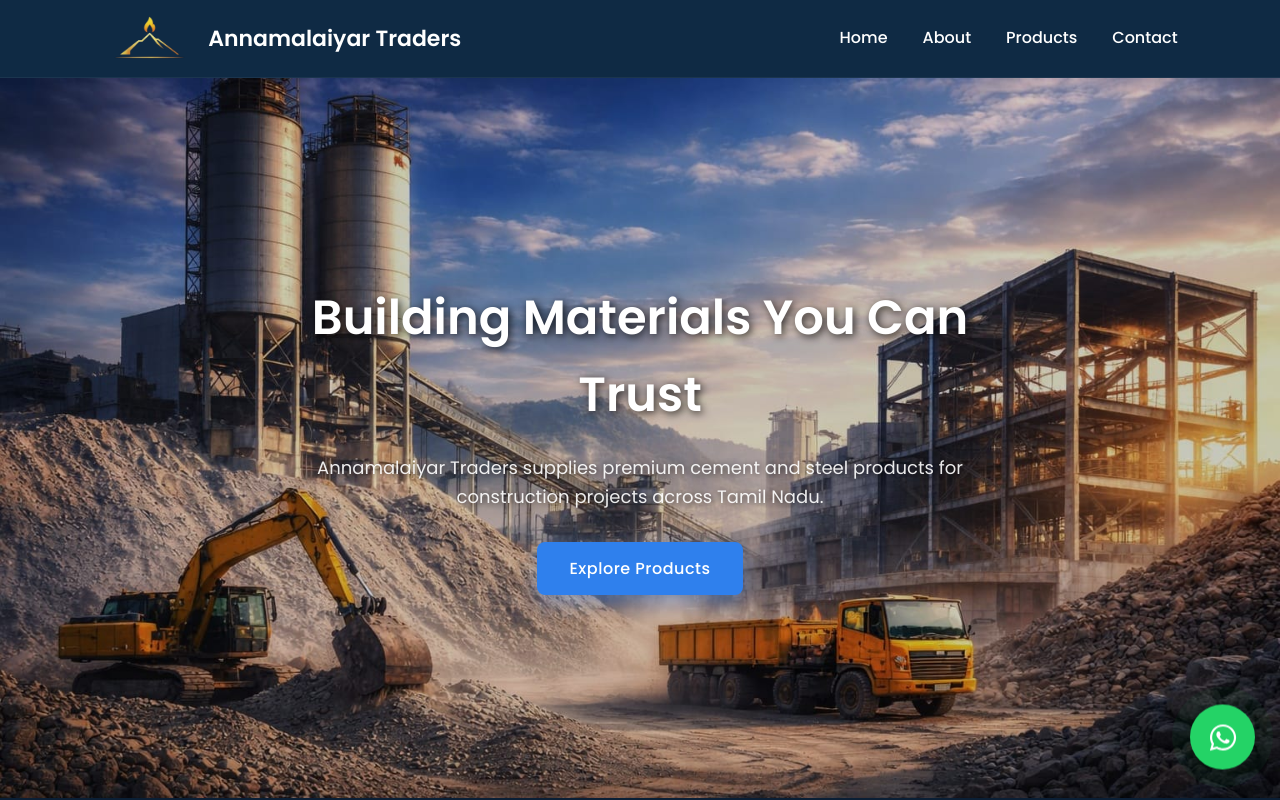
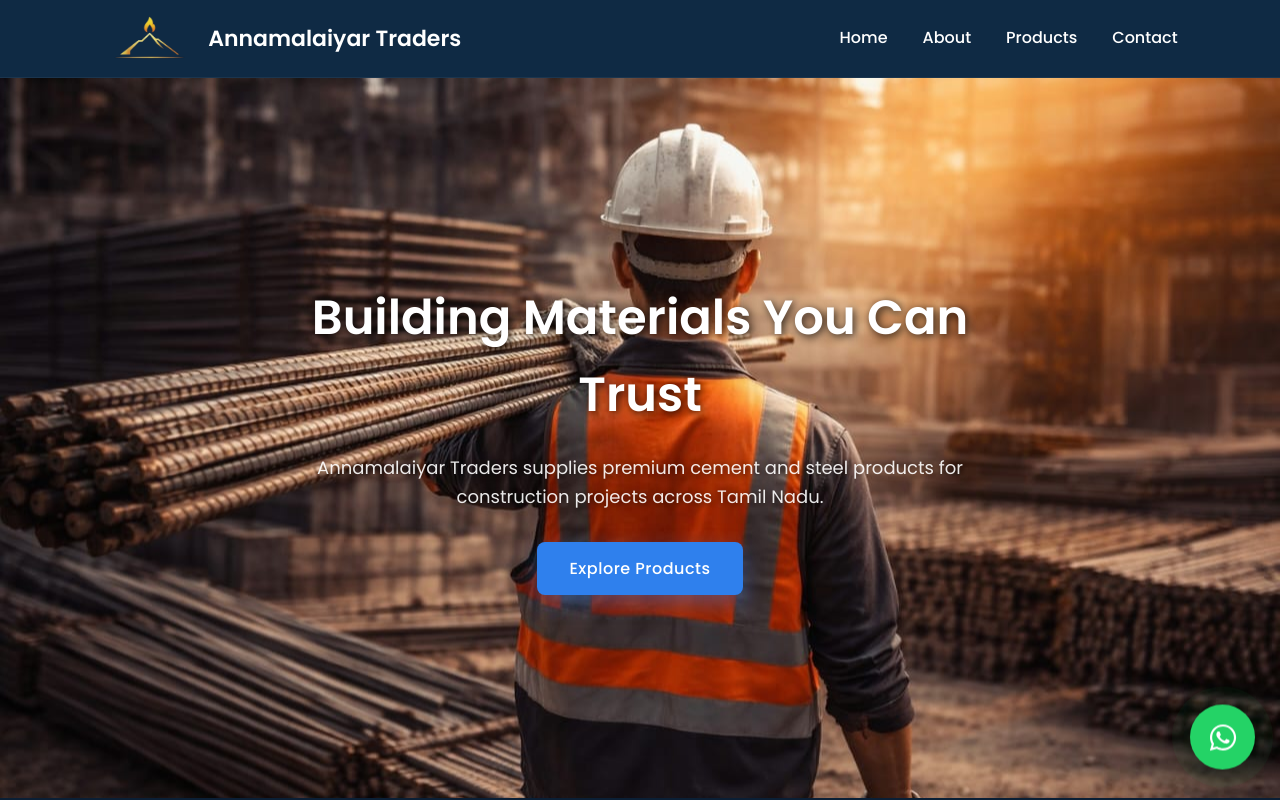
Before and after one commit to Abirami-web-prog/annamalaiyar-traders-website, a React (Create React App) app: page / in a window 1280 px wide. Shown: the top 800 px of the page. Built offline with nearby package versions, Linux system fonts and the light colour scheme.

Commit message:
changing the hero section

```diff
--- a/src/components/Hero.jsx
+++ b/src/components/Hero.jsx
@@ -1,10 +1,28 @@
-import React from "react";
+import React, { useState, useEffect } from "react";
 import hero from "../assets/hero.jpeg";
+import img2 from "../assets/steel1.jpeg";   // your 1st new image
+import img3 from "../assets/concrete.jpeg"; // your 2nd new image
 
 function Hero() {
+  const images = [hero, img2, img3];
+  const [current, setCurrent] = useState(0);
+
+  // Auto slide every 4 seconds
+  useEffect(() => {
+    const interval = setInterval(() => {
+      setCurrent((prev) => (prev + 1) % images.length);
+    }, 4000);
+
+    return () => clearInterval(interval);
+  }, []);
+
   return (
-    <section  id="home"
-    className="hero" style={{backgroundImage: `url(${hero})`}}>
+    <section
+      id="home"
+      className="hero"
+      style={{ backgroundImage: `url(${images[current]}) `}}
+    >
+        <div className="hero slide"></div>
       <div className="hero-content">
         <h1>Building Materials You Can Trust</h1>
 
@@ -12,8 +30,9 @@ return (
           Annamalaiyar Traders supplies premium cement and steel
           products for construction projects across Tamil Nadu.
         </p>
+
         <a href="#products">
-        <button  >Explore Products</button>
+          <button>Explore Products</button>
         </a>
       </div>
     </section>
@@ -21,3 +40,32 @@ return (
 }
 
 export default Hero;
+
+
+
+
+
+
+// import React from "react";
+// import hero from "../assets/hero.jpeg";
+
+// function Hero() {
+// return (
+//     <section  id="home"
+//     className="hero" style={{backgroundImage: `url(${hero})`}}>
+//     <div className="hero-content">
+//         <h1>Building Materials You Can Trust</h1>
+
+//         <p>
+//         Annamalaiyar Traders supplies premium cement and steel
+//         products for construction projects across Tamil Nadu.
+//         </p>
+//         <a href="#products">
+//         <button  >Explore Products</button>
+//         </a>
+//     </div>
+//     </section>
+// );
+// }
+
+// export default Hero;
--- a/src/index.css
+++ b/src/index.css
@@ -396,7 +396,7 @@ line-height:1.8;
 }
 
 /* ================= HERO ================= */
-
+/*
 .hero{
 height:90vh;
 display:flex;
@@ -434,6 +434,68 @@ font-weight:500;
 transition:all .3s ease;
 box-shadow:0 8px 20px rgba(47,128,237,0.4);
 }
+
+.hero button:hover{
+background:#1f6fe0;
+transform:translateY(-2px) scale(1.06);
+box-shadow:0 12px 30px rgba(47,128,237,0.6);
+} */
+ .hero{
+height:90vh;
+display:flex;
+align-items:center;
+justify-content:center;
+text-align:center;
+background-size:cover;
+background-position: right center;
+position: relative;
+overflow: hidden;
+}
+
+
+
+ .hero-content{
+max-width:750px;
+ position: relative;
+ z-index: 2;
+}
+
+
+
+
+.hero h1{
+font-size:48px;
+
+margin-bottom:20px;
+
+color:white;
+text-shadow: 2px 2px 8px rgba(0,0,0,0.8);
+}
+
+.hero p{
+font-size:18px;
+
+margin-bottom:30px;
+/* margin-bottom:20px; */
+
+opacity:.9;
+color:white;
+text-shadow: 1px 1px 6px rgba(0,0,0,0.7);
+}
+
+.hero button{
+padding:14px 32px;
+background:#2f80ed;
+border:none;
+border-radius:8px;
+color:white;
+cursor:pointer;
+font-size:16px;
+font-weight:500;
+transition:all .3s ease;
+box-shadow:0 8px 20px rgba(47,128,237,0.4);
+}
+
 
 .hero button:hover{
 background:#1f6fe0;
```
Also changed, not shown: src/assets/concrete.jpeg (added), src/assets/steel1.jpeg (added). Lines whose indentation alone changed are shown as unchanged.
